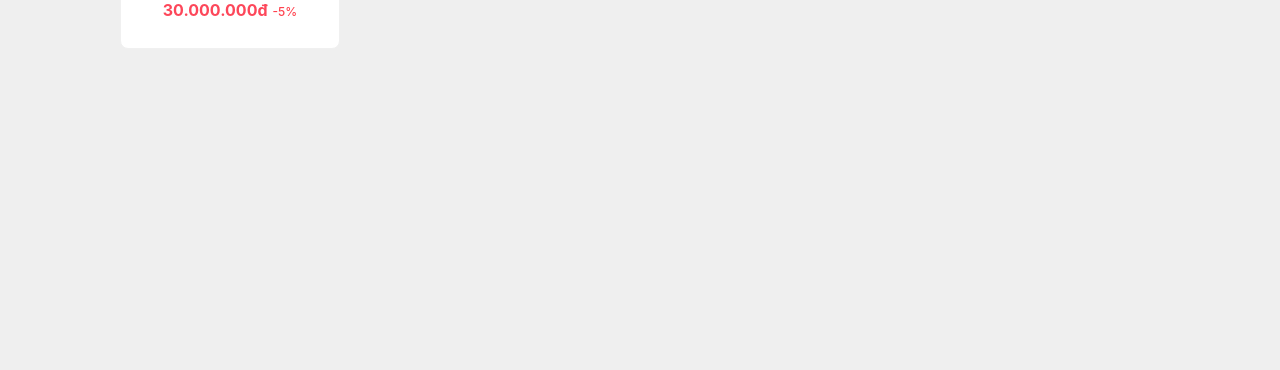
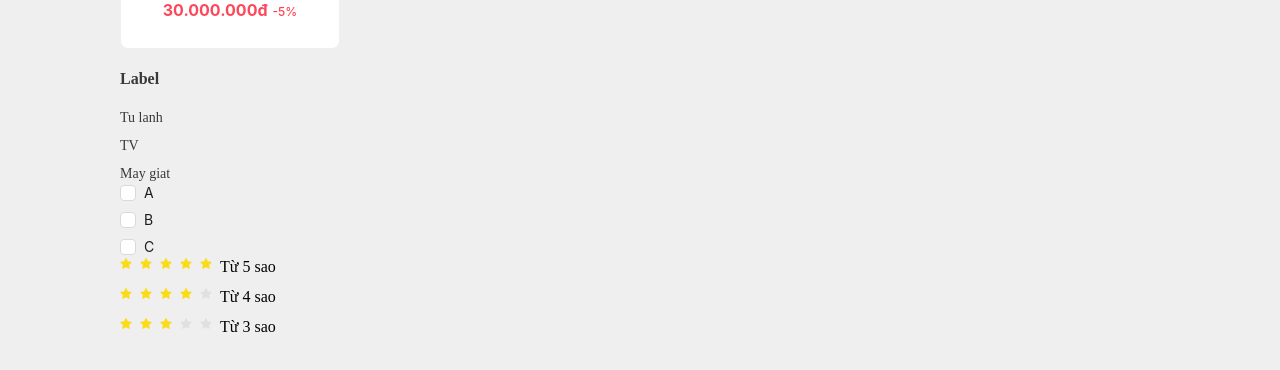
Before and after one commit to linhtiendev/ecommerce-mern, a React (Create React App) app: page / in a window 1280 px wide. Shown: the part 788-1158 px from the top of the page. Built offline with nearby package versions, Linux system fonts and the light colour scheme.

Commit message:
create navbar component

```diff
--- /dev/null
+++ b/src/components/NavbarComponent/NavbarComponent.jsx
@@ -0,0 +1,64 @@
+import React from 'react'
+import { WrapperContent, WrapperLabelText, WrapperValueText } from './style'
+import { Checkbox, Rate } from 'antd'
+
+const NavbarComponent = () => {
+
+  const onChange = () => {}
+
+  // hàm render loại sản phẩm
+  const renderContent = (type, options) => {
+    switch (type) {
+      case 'text':
+        return options.map((option) => {
+          return <WrapperValueText>{option}</WrapperValueText>
+        })
+      case 'checkbox':
+        return (
+          <Checkbox.Group
+            style={{ width: '100%', display: 'flex', flexDirection: 'column', gap: '5px' }}
+            onChange={onChange}>
+            {options.map((option) => {
+              return(
+                <Checkbox value={option.value}>{option.label}</Checkbox>
+              )
+            })}
+          </Checkbox.Group>
+        )
+      case 'start':
+        return (
+          options.map((option) => {
+            return (
+              <div style={{ display: 'flex' }}>
+                <Rate style={{ fontSize: '12px'}} disabled defaultValue={option}/>
+                <span style={{ marginLeft: '8px' }}>{` Từ ${option} sao`}</span>
+              </div>
+            )
+          })
+        )
+      default:
+        return {}
+    }
+  }
+
+  return (
+    <div>
+      <WrapperLabelText>Label</WrapperLabelText>
+      <WrapperContent>
+        {renderContent('text', ['Tu lanh', 'TV', 'May giat'])}
+      </WrapperContent>
+      <WrapperContent>
+        {renderContent('checkbox', [
+          {value: 'a', label: 'A'},
+          {value: 'b', label: 'B'},
+          {value: 'c', label: 'C'}
+        ])}
+      </WrapperContent>
+      <WrapperContent>
+        {renderContent('start', [ 5, 4, 3])}
+      </WrapperContent>
+    </div>
+  )
+}
+
+export default NavbarComponent
--- /dev/null
+++ b/src/components/NavbarComponent/style.js
@@ -0,0 +1,19 @@
+import styled from "styled-components";
+
+export const WrapperLabelText = styled.h4`
+    color: rgb(56, 56, 61);
+    font-size: 16px;
+    font-weight: 600;
+`;
+
+export const WrapperValueText = styled.span`
+    color: rgb(56, 56, 61);
+    font-size: 14px;
+    font-weight: 500;
+`;
+
+export const WrapperContent = styled.div`
+    display: flex;
+    flex-direction: column;
+    gap: 12px;
+`;
--- a/src/pages/HomePage/HomePage.jsx
+++ b/src/pages/HomePage/HomePage.jsx
@@ -7,7 +7,9 @@ import slider1 from '../../assets/images/slider/slider-ip15pro.png'
 import slider2 from '../../assets/images/slider/slider-oppo-reno10.png'
 import slider3 from '../../assets/images/slider/slider-ssgalaxy.jpg'
 import slider4 from '../../assets/images/slider/slider-kieslect.jpg'
+
 import CardComponent from '../../components/CardComponent/CardComponent'
+import NavbarComponent from '../../components/NavbarComponent/NavbarComponent'
 
 const HomePage = () => {
   const arr = ['TV', 'Laptop', 'Tu lanh']
@@ -43,6 +45,7 @@ const HomePage = () => {
       >
         <CardComponent />
       </div>
+      <NavbarComponent />
     </div>
     </>
   )
```
